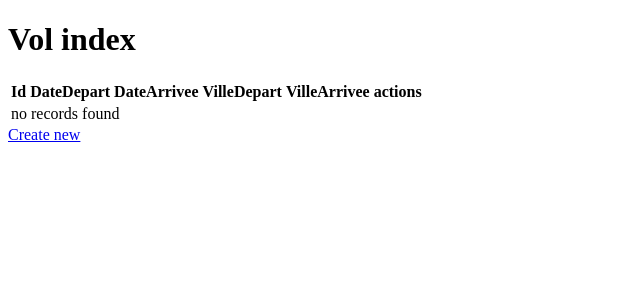
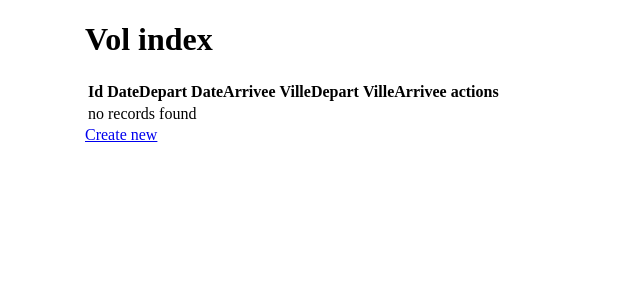
Before and after one commit to KevCheri/Aeroport, a Symfony app: template templates/vol/index.html.twig in a window 1280 px wide. Shown: the top 300 px of the page, without its empty margins (0-640 px from the left). Run offline with Twig, Linux system fonts and the light colour scheme; the template is opened without the code that fills it, so the values that code supplies are empty; some libraries are stand-ins or nearby versions.

Commit message:
inclure boostrap twitter

```diff
--- a/templates/base.html.twig
+++ b/templates/base.html.twig
@@ -2,11 +2,14 @@
 <html>
     <head>
         <meta charset="UTF-8">
+        <link rel="stylesheet" href="https://cdnjs.cloudflare.com/ajax/libs/twitter-bootstrap/4.3.1/css/bootstrap-grid.css">
         <title>{% block title %}Welcome!{% endblock %}</title>
         {% block stylesheets %}{% endblock %}
     </head>
     <body>
+    <div class="container">
         {% block body %}{% endblock %}
+    </div>
         {% block javascripts %}{% endblock %}
     </body>
 </html>
```
